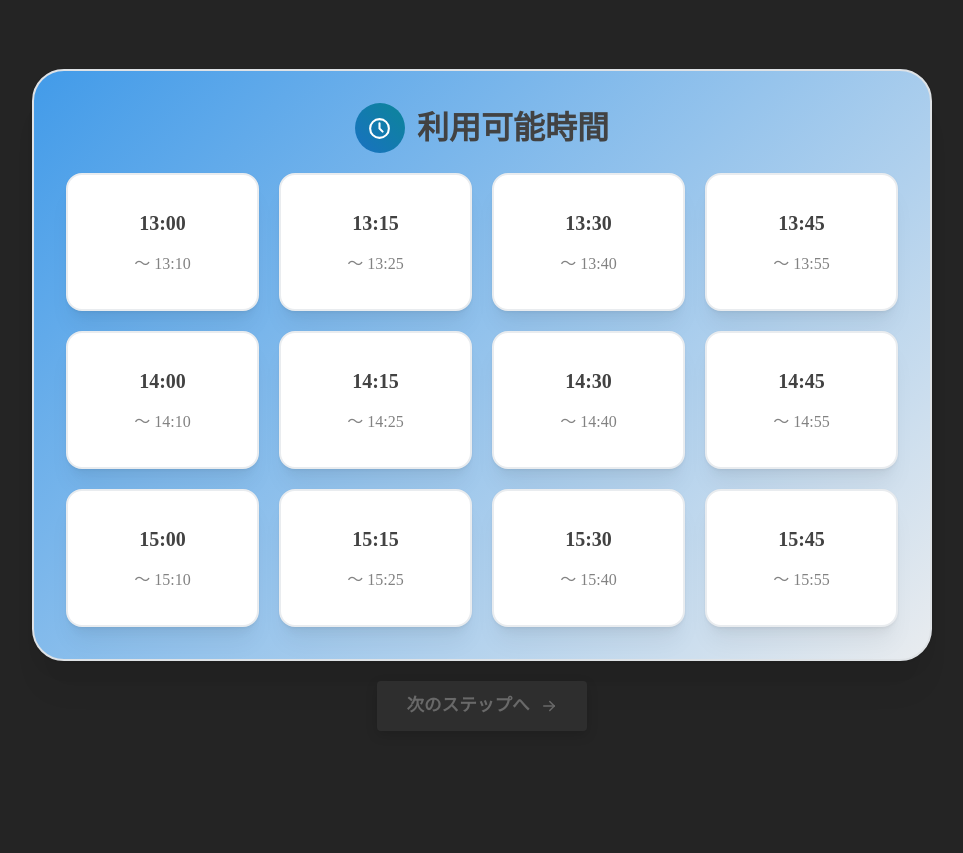
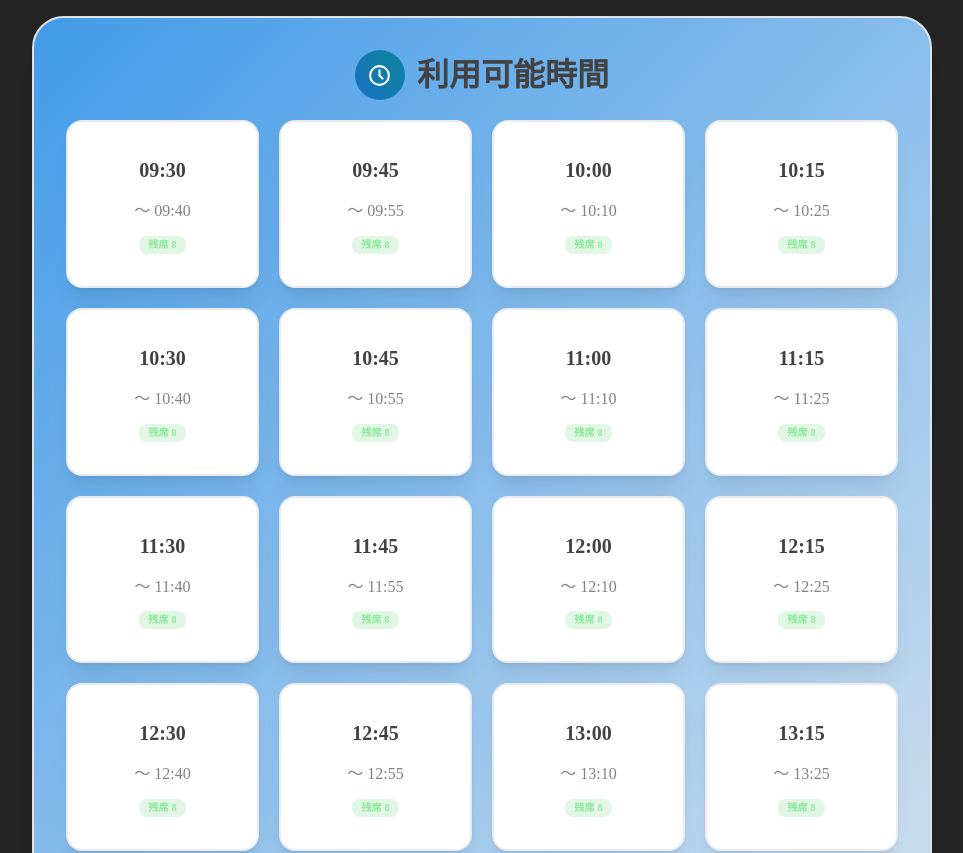
Before and after one commit to RunningMechanic/EscapeGame, a Next.js app in the folder site/: page /reception/schedule in a window 1280 px wide. Shown: the top 853 px of the page, without its empty margins (158-1121 px from the left). Before the commit the page ends 800 px from the top, so only its background shows below. Built offline with nearby package versions, Linux system fonts and the light colour scheme; no server answers.

Commit message:
env項目追加

```diff
--- a/site/src/app/reception/schedule/page.tsx
+++ b/site/src/app/reception/schedule/page.tsx
@@ -1,6 +1,6 @@
 'use client';
 
-import React, { useState, useEffect } from "react";
+import React, { useState, useEffect, useMemo } from "react";
 import {
     Container,
     Title,
@@ -38,12 +38,44 @@ const ReceptionSchedulePage = () => {
     const [isAvailable, setIsAvailable] = useState<boolean | null>(null);
     const [receptions, setReceptions] = useState<ReceptionData[]>([]);
     const [loading, setLoading] = useState(true);
+    const maxGroupSize = useMemo(() => Number(process.env.NEXT_PUBLIC_MAX_GROUP_SIZE || 8), []);
 
-    const timeOptions = [
-        "13:00", "13:15", "13:30", "13:45",
-        "14:00", "14:15", "14:30", "14:45",
-        "15:00", "15:15", "15:30", "15:45"
-    ];
+    // ENV からイベント日と時間帯設定を取得
+    const eventDay1 = process.env.NEXT_PUBLIC_EVENT_DAY1 || '';
+    const eventDay2 = process.env.NEXT_PUBLIC_EVENT_DAY2 || '';
+    const day1Start = process.env.NEXT_PUBLIC_DAY1_START || '09:30';
+    const day1End = process.env.NEXT_PUBLIC_DAY1_END || '14:30';
+    const day2Start = process.env.NEXT_PUBLIC_DAY2_START || '10:00';
+    const day2End = process.env.NEXT_PUBLIC_DAY2_END || '14:00';
+    const intervalMinutes = Number(process.env.NEXT_PUBLIC_INTERVAL_MINUTES || 15);
+
+    const todayDateStr = useMemo(() => {
+        const today = new Date();
+        const yyyy = today.getFullYear();
+        const mm = String(today.getMonth() + 1).padStart(2, '0');
+        const dd = String(today.getDate()).padStart(2, '0');
+        return `${yyyy}-${mm}-${dd}`;
+    }, []);
+
+    // 今日がイベント1日目 or 2日目かを判定
+    const activeDay: 1 | 2 = (todayDateStr === eventDay2) ? 2 : 1;
+
+    const slotRange = activeDay === 1 ? { start: day1Start, end: day1End } : { start: day2Start, end: day2End };
+
+    const timeOptions = useMemo(() => {
+        const options: string[] = [];
+        const [sh, sm] = slotRange.start.split(':').map(Number);
+        const [eh, em] = slotRange.end.split(':').map(Number);
+        let cur = sh * 60 + sm;
+        const end = eh * 60 + em;
+        while (cur <= end) {
+            const h = Math.floor(cur / 60).toString().padStart(2, '0');
+            const m = (cur % 60).toString().padStart(2, '0');
+            options.push(`${h}:${m}`);
+            cur += intervalMinutes;
+        }
+        return options;
+    }, [slotRange.start, slotRange.end, intervalMinutes]);
 
     // 予約データ取得
     useEffect(() => {
@@ -59,19 +91,14 @@ const ReceptionSchedulePage = () => {
 
     useEffect(() => {
         if (startTime) {
-            const today = new Date();
-            const jst = new Date(today.getTime() + 9 * 60 * 60 * 1000);
-            const yyyy = jst.getFullYear();
-            const mm = String(jst.getMonth() + 1).padStart(2, '0');
-            const dd = String(jst.getDate()).padStart(2, '0');
-            const dateStr = `${yyyy}-${mm}-${dd}T${startTime}:00`;
+            const dateStr = `${activeDay === 1 ? eventDay1 || todayDateStr : eventDay2 || todayDateStr}T${startTime}:00`;
             fetch(`/api/checkRoomAvailability?time=${encodeURIComponent(dateStr)}`)
                 .then(res => res.json())
-                .then(data => setIsAvailable(data.available));
+                .then(data => setIsAvailable(Boolean(data.available)));
         } else {
             setIsAvailable(null);
         }
-    }, [startTime]);
+    }, [startTime, activeDay, eventDay1, eventDay2, todayDateStr]);
 
     const handleStartTimeChange = (value: string | null) => {
         setStartTime(value);
@@ -91,21 +118,19 @@ const ReceptionSchedulePage = () => {
             alert('開始時刻を選択してください！');
             return;
         }
-        router.push(`/reception/guest-count?start=${startTime}`);
+        const dateStr = `${activeDay === 1 ? eventDay1 || todayDateStr : eventDay2 || todayDateStr}T${startTime}:00`;
+        router.push(`/reception/guest-count?start=${encodeURIComponent(dateStr)}`);
     };
 
     // 予約済みかどうか判定
-    function isBooked(time: string) {
-        const today = new Date();
-        const yyyy = today.getFullYear();
-        const jst = new Date(today.getTime() + 9 * 60 * 60 * 1000);
-        const mm = String(jst.getMonth() + 1).padStart(2, '0');
-        const dd = String(jst.getDate());
-        const dateStr = `${yyyy}-${mm}-${dd}T${time}:00`;
-        return receptions.some(
-            (r) =>
-                new Date(r.time).toISOString().slice(0, 16) === new Date(dateStr).toISOString().slice(0, 16)
-        );
+    function remainingAt(time: string) {
+        const dateStr = `${activeDay === 1 ? eventDay1 || todayDateStr : eventDay2 || todayDateStr}T${time}:00`;
+        const targetIso = new Date(dateStr).toISOString().slice(0, 16);
+        const used = receptions
+            .filter(r => new Date(r.time).toISOString().slice(0, 16) === targetIso)
+            .reduce((sum, r) => sum + (r.room ? 0 : 0) + (r as any).number || 0, 0);
+        const remaining = Math.max(0, maxGroupSize - used);
+        return remaining;
     }
 
     if (loading) {
@@ -149,7 +174,8 @@ const ReceptionSchedulePage = () => {
 
                         <Grid gutter="lg">
                             {timeOptions.map((time) => {
-                                const booked = isBooked(time);
+                                const remaining = remainingAt(time);
+                                const booked = remaining === 0;
                                 const isSelected = startTime === time;
                                 const [hours, minutes] = time.split(':').map(Number);
                                 const endMinutes = minutes + 10;
@@ -200,6 +226,11 @@ const ReceptionSchedulePage = () => {
                                                 {booked && (
                                                     <Badge size="sm" color="red" variant="light" radius="md">
                                                         予約済み
+                                                    </Badge>
+                                                )}
+                                                {!booked && (
+                                                    <Badge size="sm" color="green" variant="light" radius="md">
+                                                        残席 {remaining}
                                                     </Badge>
                                                 )}
                                                 {isSelected && (
```
Also changed, not shown: site/src/app/api/checkRoomAvailability/route.tsx (+15 -6 lines), site/src/app/api/createUrl/route.tsx (+10 -10 lines), site/src/app/reception-control/ReceptionControlPage.css (+20 -0 lines), site/src/app/reception-control/page.tsx (+78 -6 lines), site/src/app/reception/guest-count/page.tsx (+18 -3 lines), site/package.json (line endings or trailing spaces), 2 other files (tests, documents, lock files or other folders).
